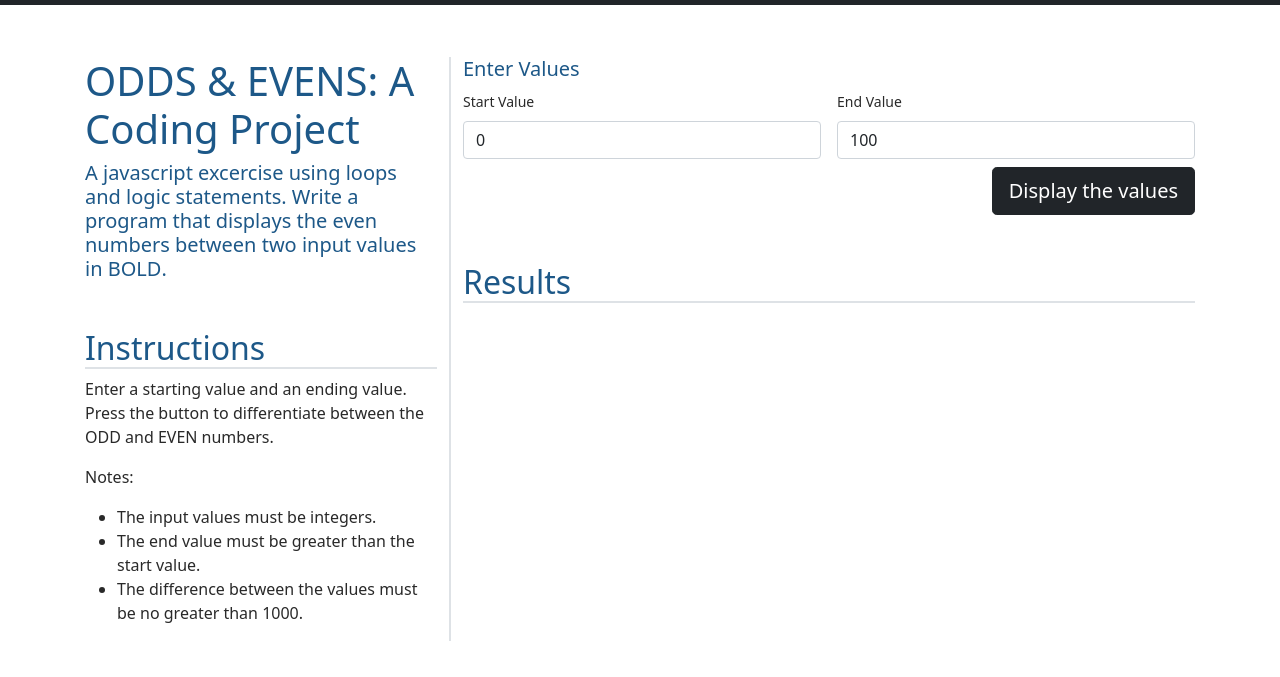
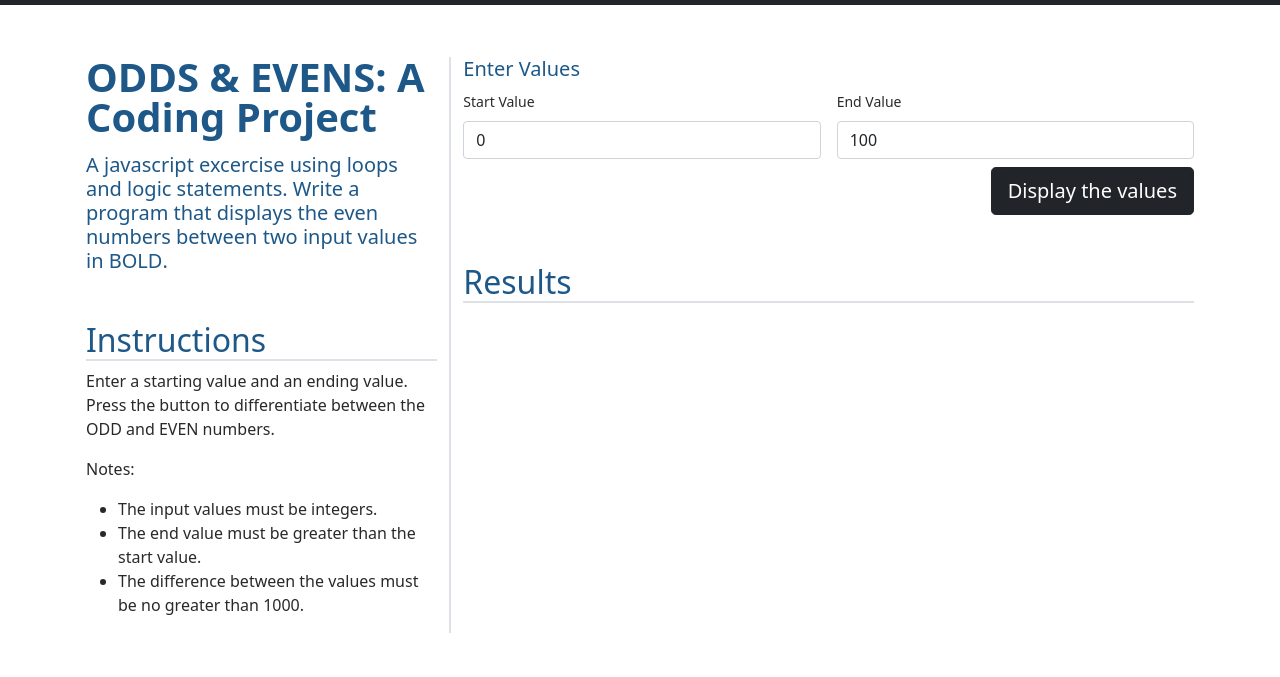
Before and after one commit to JonathanKayDev/OddsAndEvens, a plain HTML site: page app.html in a window 1280 px wide. Shown: the part 51-728 px from the top of the page. Drawn offline with nearby package versions, Linux system fonts and the light colour scheme.

Commit message:
Updated h1 formatting on app.html

```diff
--- a/app.html
+++ b/app.html
@@ -62,10 +62,10 @@
 
     <!-- Main Section-->
     <main class="flex-shrink-0">
-        <div class="container mt-5">
+        <div class="container mt-5 px-3">
             <div class="row row-cols-1 row-cols-lg-2">
                 <div class="col col-lg-4 border-end border-2">
-                    <h1>ODDS & EVENS: A Coding Project</h1>
+                    <h1 class="display-6 fw-bold lh-1 mb-3">ODDS & EVENS: A Coding Project</h1>
                     <h4 class="lead"> A javascript excercise using loops and logic statements.
                         Write a program that displays the even numbers between two input values in <strong>BOLD</strong>.
                     </h4>
```
Also changed, not shown: code.html (+2 -2 lines).
